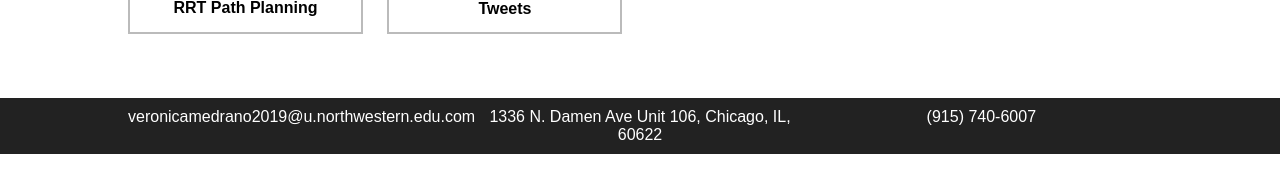
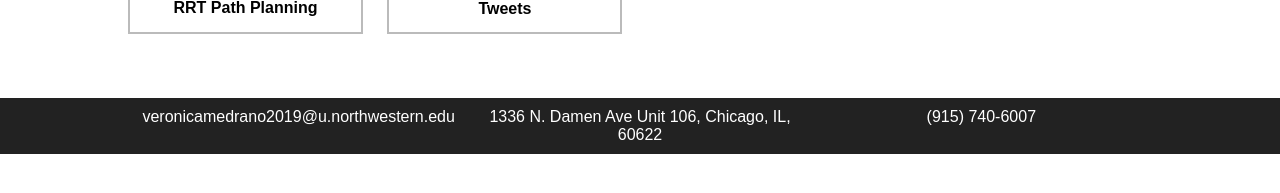
Before and after one commit to vnoelifant/vnoelifant.github.io, a Jekyll site: the page built from index.html, in a window 1280 px wide. Shown: the part 585-778 px from the top of the page. Built offline with Jekyll 4.4.1, drawn with Linux system fonts in a browser that asks for light colours; nearby versions of some CDN libraries.

Commit message:
updated footer info

```diff
--- a/_includes/footer.html
+++ b/_includes/footer.html
@@ -1,6 +1,6 @@
 <footer>
     <ul>
-    	<li>veronicamedrano2019@u.northwestern.edu.com</li>
+    	<li>veronicamedrano2019@u.northwestern.edu</li>
     	<li>1336 N. Damen Ave Unit 106, Chicago, IL, 60622</li>
     	<li>(915) 740-6007</li>
     </ul>
```
